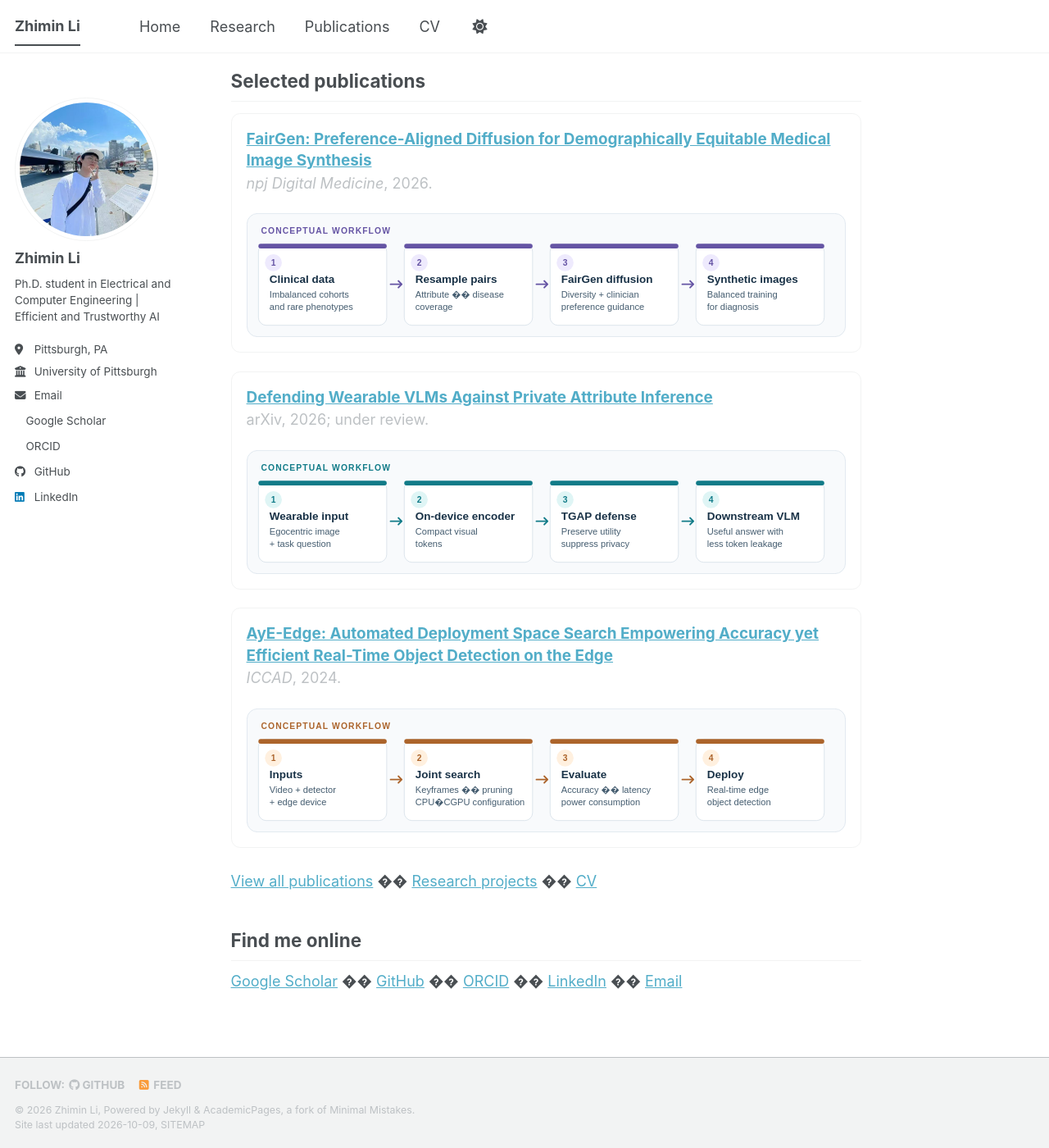
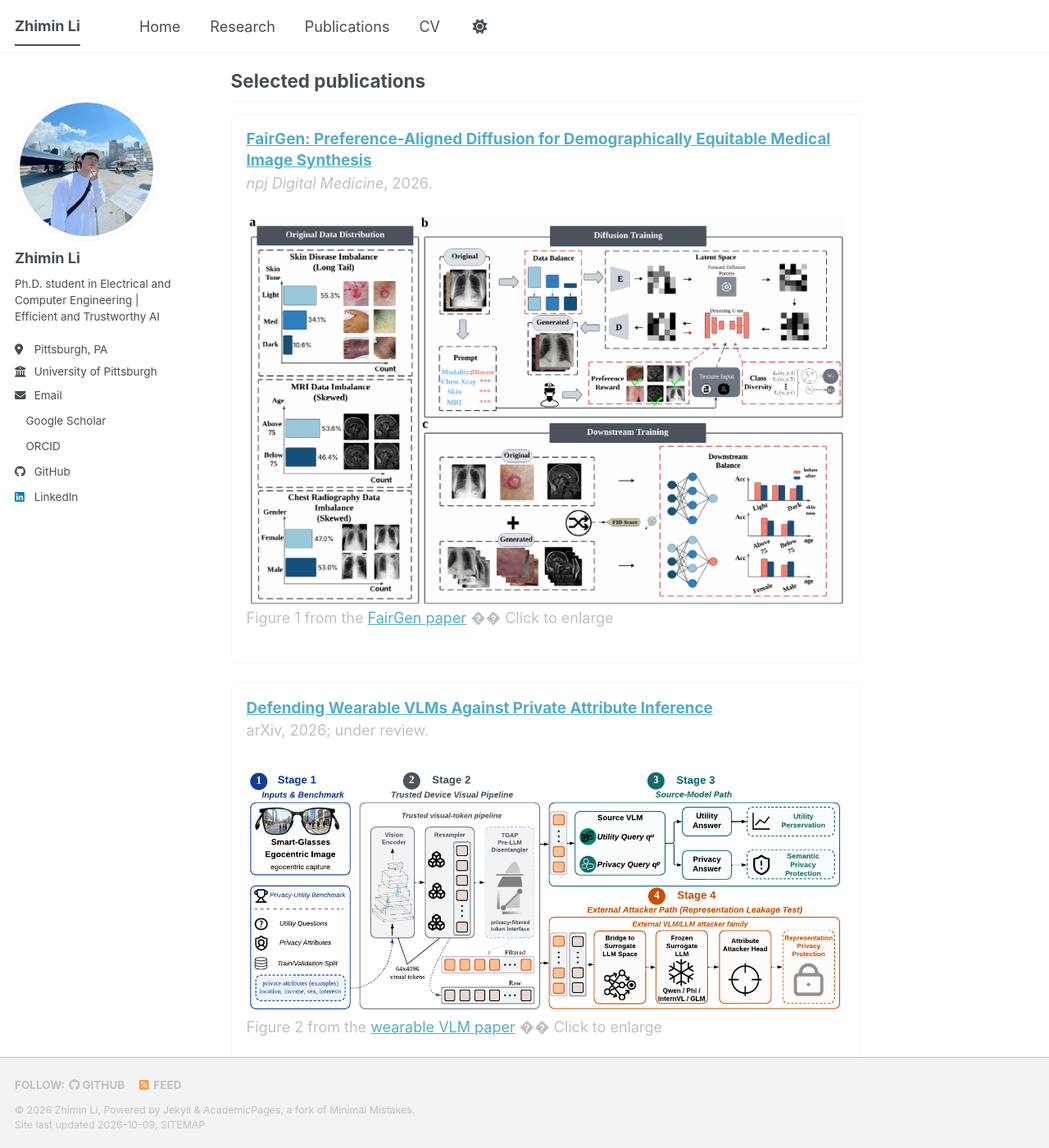
Before and after one commit to Krisocer/Krisocer.github.io, a Jekyll site: the page built from _pages/about.md, in a window 1280 px wide and 1400 px high, scrolled down 519 px. Shown: the whole window at 82% size. Built offline with Jekyll 4.4.1, drawn with Linux system fonts in a browser that asks for light colours; a style sheet for code colours, icons or effects is not loaded; some of the changed text lies outside the part shown.

Commit message:
Use original paper figures for publication previews

```diff
--- a/_pages/about.md
+++ b/_pages/about.md
@@ -21,23 +21,26 @@ Efficient and Trustworthy AI �� Edge and Embedded AI �� Vision-Language
   <article class="selected-paper">
     <h3><a href="https://doi.org/10.1038/s41746-026-02868-z">FairGen: Preference-Aligned Diffusion for Demographically Equitable Medical Image Synthesis</a></h3>
     <p class="selected-paper__meta"><em>npj Digital Medicine</em>, 2026.</p>
-    <a class="selected-paper__preview" href="https://doi.org/10.1038/s41746-026-02868-z" aria-label="Open the FairGen paper">
-      <img src="/images/fairgen-workflow.svg" alt="FairGen concept: rebalance clinical data, guide diffusion with diversity and clinician preferences, then use synthetic images for diagnosis." width="920" height="190" loading="lazy" />
+    <a class="selected-paper__preview" href="/images/fairgen-figure1.png" aria-label="Open full-size FairGen Figure 1">
+      <img src="/images/fairgen-figure1.png" alt="Figure 1 from FairGen, showing data imbalance, diffusion training, and downstream classifier training." width="1640" height="1075" loading="lazy" />
     </a>
+    <p class="selected-paper__credit">Figure 1 from the <a href="https://arxiv.org/abs/2606.14727">FairGen paper</a> �� Click to enlarge</p>
   </article>
   <article class="selected-paper">
     <h3><a href="https://arxiv.org/abs/2608.28691">Defending Wearable VLMs Against Private Attribute Inference</a></h3>
     <p class="selected-paper__meta">arXiv, 2026; under review.</p>
-    <a class="selected-paper__preview" href="https://arxiv.org/abs/2608.28691" aria-label="Open the wearable VLM privacy paper">
-      <img src="/images/wearable-vlm-workflow.svg" alt="Wearable VLM concept: encode egocentric images on device, protect visual tokens with TGAP, and generate a useful answer downstream." width="920" height="190" loading="lazy" />
+    <a class="selected-paper__preview" href="/images/wearable-vlm-figure2.png" aria-label="Open full-size wearable VLM Figure 2">
+      <img src="/images/wearable-vlm-figure2.png" alt="Figure 2 from the wearable VLM privacy paper, showing the benchmark, trusted device pipeline, source model, and external attacker path." width="1320" height="562" loading="lazy" />
     </a>
+    <p class="selected-paper__credit">Figure 2 from the <a href="https://arxiv.org/abs/2608.28691">wearable VLM paper</a> �� Click to enlarge</p>
   </article>
   <article class="selected-paper">
     <h3><a href="https://doi.org/10.1145/3676536.3676655">AyE-Edge: Automated Deployment Space Search Empowering Accuracy yet Efficient Real-Time Object Detection on the Edge</a></h3>
     <p class="selected-paper__meta"><em>ICCAD</em>, 2024.</p>
-    <a class="selected-paper__preview" href="https://doi.org/10.1145/3676536.3676655" aria-label="Open the AyE-Edge paper">
-      <img src="/images/aye-edge-workflow.svg" alt="AyE-Edge concept: jointly search keyframe selection, detector pruning, and CPU-GPU settings to deploy efficient real-time object detection." width="920" height="190" loading="lazy" />
+    <a class="selected-paper__preview" href="/images/aye-edge-figure3.png" aria-label="Open full-size AyE-Edge Figure 3">
+      <img src="/images/aye-edge-figure3.png" alt="Figure 3 from AyE-Edge, showing its development tool for edge object detection." width="806" height="426" loading="lazy" />
     </a>
+    <p class="selected-paper__credit">Figure 3 from the <a href="https://arxiv.org/abs/2408.05363">AyE-Edge paper</a> �� Click to enlarge</p>
   </article>
 </div>
 
--- a/_sass/layout/_paper-previews.scss
+++ b/_sass/layout/_paper-previews.scss
@@ -36,3 +36,9 @@
     border-radius: 0.45rem;
   }
 }
+
+.selected-paper__credit {
+  margin: 0.35rem 0 0;
+  color: var(--global-text-color-light);
+  font-size: 0.72em;
+}
```
Also changed, not shown: images/aye-edge-figure3.png (added), images/aye-edge-workflow.svg (deleted), images/fairgen-figure1.png (added), images/fairgen-workflow.svg (deleted), images/wearable-vlm-figure2.png (added), images/wearable-vlm-workflow.svg (deleted).
